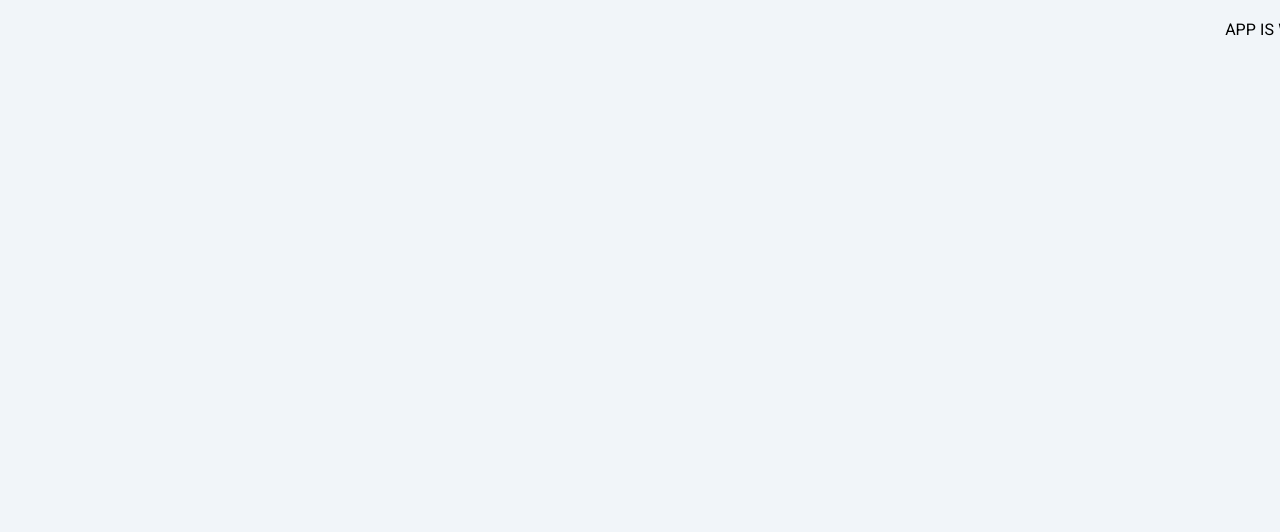
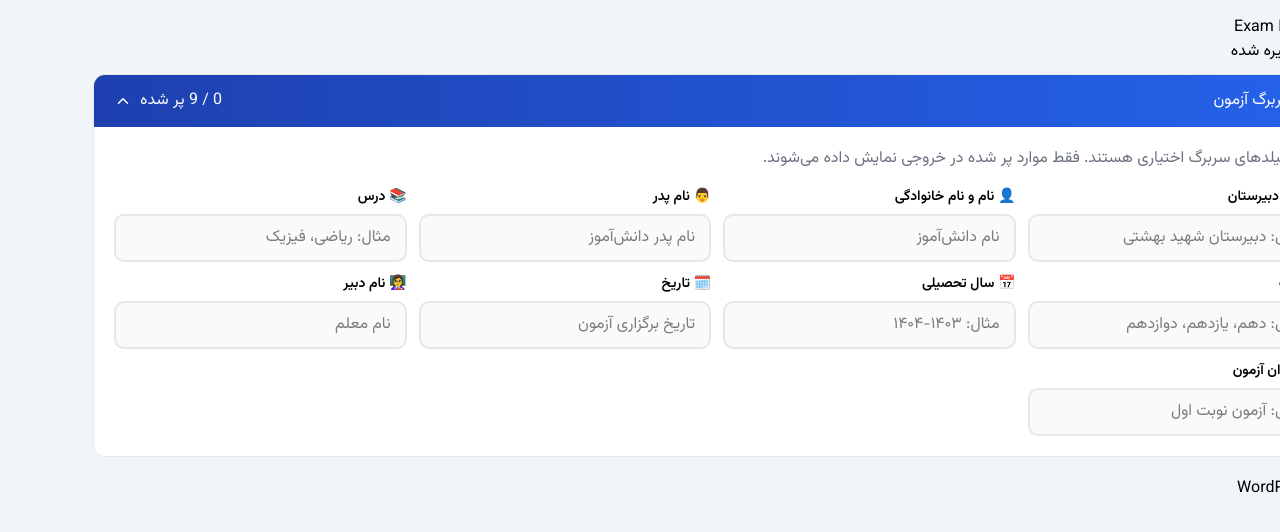
Before and after one commit to pahang52/Exam-maker, a React (Vite) app: page / in a window 1280 px wide. Shown: the top 532 px of the page. Built offline with nearby package versions, Linux system fonts and the light colour scheme.

Commit message:
Update App.tsx

```diff
--- a/src/App.tsx
+++ b/src/App.tsx
@@ -1,9 +1,194 @@
+import React, { useEffect, useState } from "react";
+
+import HeaderForm from "./components/HeaderForm";
+import QuestionSection from "./components/QuestionSection";
+import ExamList from "./components/ExamList";
+
+import { saveExam, getAllExams } from "./utils/storage";
+import { exportPDF, exportWord } from "./utils/export";
+import { v4 as uuidv4 } from "uuid";
+
+/* =========================
+   SAFE DEFAULT DATA
+========================= */
+const defaultHeader = {
+  schoolName: "",
+  studentName: "",
+  fatherName: "",
+  subject: "",
+  grade: "",
+  academicYear: "",
+  date: "",
+  teacherName: "",
+  examTitle: "",
+};
+
 export default function App() {
-  console.log("APP LOADED");
+  const [loaded, setLoaded] = useState(false);
+  const [tab, setTab] = useState<"designer" | "saved">("designer");
 
+  const [header, setHeader] = useState<any>(defaultHeader);
+  const [questions, setQuestions] = useState<any[]>([]);
+  const [exams, setExams] = useState<any[]>([]);
+  const [examId, setExamId] = useState(uuidv4());
+
+  /* =========================
+     INIT SAFE (NO WHITE SCREEN)
+  ========================= */
+  useEffect(() => {
+    console.log("APP LOADED ✔");
+
+    try {
+      const data = getAllExams();
+      setExams(Array.isArray(data) ? data : []);
+    } catch (err) {
+      console.log("storage error", err);
+      setExams([]);
+    }
+
+    setLoaded(true);
+  }, []);
+
+  /* =========================
+     SAFE LOADING
+  ========================= */
+  if (!loaded) {
+    return (
+      <div style={{ padding: 20 }}>
+        Loading...
+      </div>
+    );
+  }
+
+  /* =========================
+     CALC SCORE
+  ========================= */
+  const totalScore = questions.reduce(
+    (sum, q) => sum + (q?.score || 0),
+    0
+  );
+
+  const getExamData = () => ({
+    id: examId,
+    header,
+    questions,
+    totalScore,
+    createdAt: new Date().toISOString(),
+    updatedAt: new Date().toISOString(),
+  });
+
+  /* =========================
+     QUESTION HANDLERS
+  ========================= */
+  const addQuestion = (q: any) => {
+    setQuestions((prev) => [...prev, q]);
+  };
+
+  const deleteQuestion = (id: string) => {
+    setQuestions((prev) => prev.filter((q) => q.id !== id));
+  };
+
+  /* =========================
+     SAVE EXAM
+  ========================= */
+  const handleSave = () => {
+    try {
+      saveExam(getExamData());
+      setExams(getAllExams());
+      alert("آزمون ذخیره شد ✔");
+    } catch (e) {
+      alert("خطا در ذخیره");
+    }
+  };
+
+  /* =========================
+     EXPORT SAFE
+  ========================= */
+  const handlePDF = async () => {
+    try {
+      await exportPDF("exam-container");
+    } catch (e) {
+      console.log(e);
+      alert("خطا در PDF");
+    }
+  };
+
+  const handleWord = async () => {
+    try {
+      await exportWord(getExamData());
+    } catch (e) {
+      console.log(e);
+      alert("خطا در Word");
+    }
+  };
+
+  /* =========================
+     UI
+  ========================= */
   return (
-    <div style={{ padding: 20 }}>
-      <h1>APP IS WORKING</h1>
+    <div style={{ padding: 16 }}>
+
+      <h2>Exam Designer</h2>
+
+      {/* Tabs */}
+      <div style={{ marginBottom: 10 }}>
+        <button onClick={() => setTab("designer")}>
+          طراحی
+        </button>
+
+        <button onClick={() => setTab("saved")}>
+          ذخیره شده
+        </button>
+      </div>
+
+      {/* DESIGNER */}
+      {tab === "designer" && (
+        <>
+          <HeaderForm header={header} onChange={setHeader} />
+
+          {/* Exam Preview */}
+          <div id="exam-container">
+            {questions.map((q, i) => (
+              <div key={q.id || i} style={{ marginBottom: 6 }}>
+                {i + 1}) {q.text} ({q.score})
+                <button onClick={() => deleteQuestion(q.id)}>
+                  حذف
+                </button>
+              </div>
+            ))}
+          </div>
+
+          {/* ACTIONS */}
+          <div style={{ marginTop: 20 }}>
+            <button onClick={handleSave}>
+              ذخیره
+            </button>
+
+            <button onClick={handlePDF}>
+              PDF
+            </button>
+
+            <button onClick={handleWord}>
+              Word
+            </button>
+          </div>
+        </>
+      )}
+
+      {/* SAVED EXAMS */}
+      {tab === "saved" && (
+        <ExamList
+          exams={exams}
+          onRefresh={() => setExams(getAllExams())}
+          onEdit={(exam: any) => {
+            setHeader(exam.header);
+            setQuestions(exam.questions);
+            setExamId(exam.id);
+            setTab("designer");
+          }}
+        />
+      )}
+
     </div>
   );
 }
```
